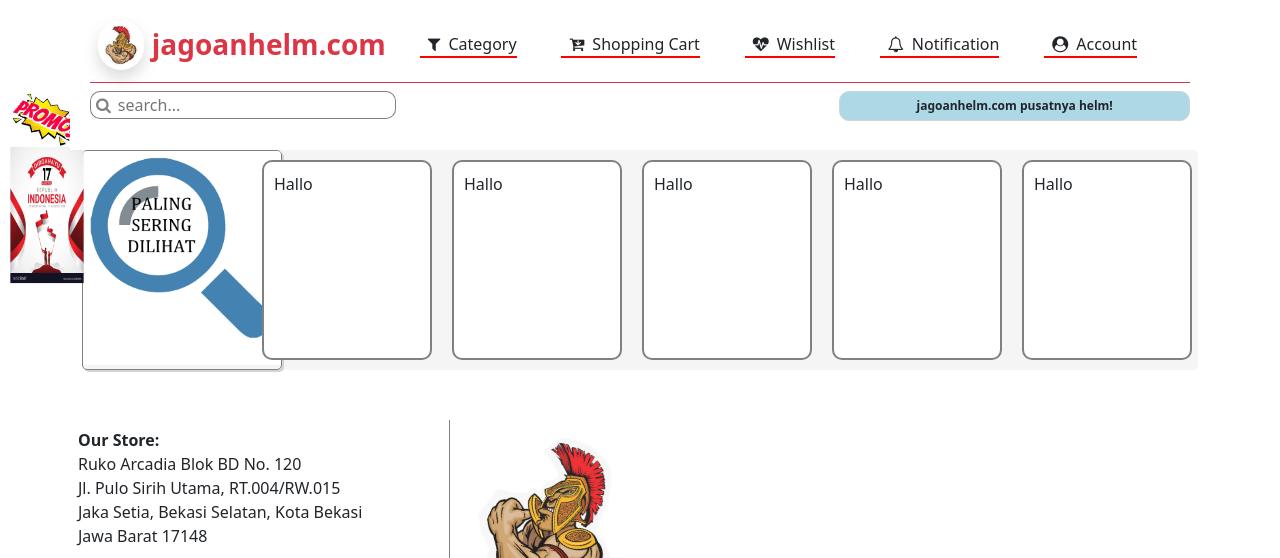
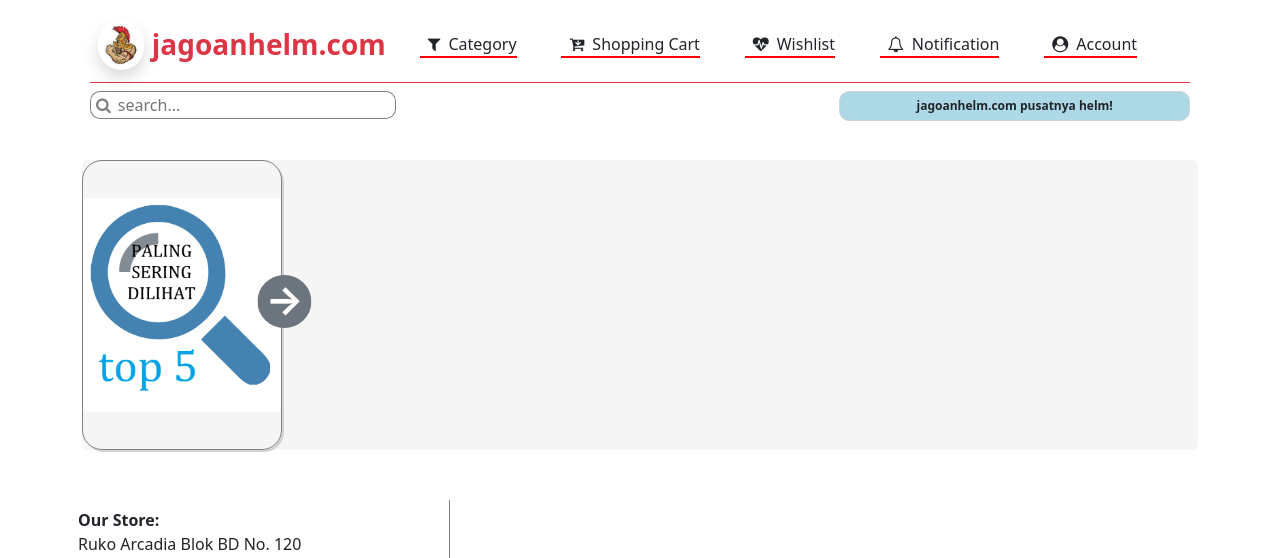
Before and after one commit to leopard1982/olshop2, a Django app: page / in a window 1280 px wide. Shown: the top 558 px of the page. Run offline with Django 4.2, Linux system fonts and the light colour scheme; data comes from the database, SQL or seed files in the repository; both versions use the stored data as it was after the commit; some libraries are stand-ins or nearby versions.

Commit message:
perbaikan tampilan 01.09.2023

```diff
--- a/administrasi/serializersnya.py
+++ b/administrasi/serializersnya.py
@@ -1,5 +1,6 @@
 from rest_framework import serializers
-from administrasi.models import searchKeyword, etalase, kategoriBarang, masterBarang, variasiUkuran, variasiVisor, variasiWarna
+from administrasi.models import searchKeyword, etalase, kategoriBarang, masterBarang, variasiUkuran
+from administrasi.models import variasiVisor, variasiWarna
 
 class serialSearchKeyword(serializers.ModelSerializer):
     class Meta:
@@ -10,3 +11,31 @@
     class Meta:
         model = kategoriBarang
         fields = "__all__"
+
+class serialEtalase(serializers.ModelSerializer):
+    class Meta:
+        model = etalase
+        fields = "__all__"
+
+class serialVariasUkuran(serializers.ModelSerializer):
+    class Meta:
+        model = variasiUkuran
+        fields = "__all__"
+
+class serialVariasVisor(serializers.ModelSerializer):
+    class Meta:
+        model = variasiVisor
+        fields = "__all__"
+
+class serialVariasiWarna(serializers.ModelSerializer):
+    class Meta:
+        model = variasiWarna
+        fields = "__all__"
+
+class serialMasterBarang(serializers.ModelSerializer):
+    barang_kategori = serialKategori()
+    barang_etalase = serialEtalase()
+
+    class Meta:
+        model = masterBarang
+        fields = "__all__"
--- a/penjualan/urls.py
+++ b/penjualan/urls.py
@@ -1,8 +1,9 @@
 from django.urls import path
-from penjualan.views import dashboard, set_search_keyword, get_kategori
+from penjualan.views import dashboard, set_search_keyword, get_kategori, get_barang_cari5
 
 urlpatterns = [
     path('',dashboard,name="dashboard"),
     path('api/set/search/',set_search_keyword, name="set_search_keyword"),
     path('api/get/kategori/',get_kategori,name="get_kategori"),
+    path('api/get/barang/cari5/',get_barang_cari5,name="get_barang_cari5"),
 ]
--- a/penjualan/views.py
+++ b/penjualan/views.py
@@ -1,8 +1,8 @@
 from django.shortcuts import render
 
-from administrasi.serializersnya import serialSearchKeyword, serialKategori
+from administrasi.serializersnya import serialSearchKeyword, serialKategori, serialMasterBarang
 
-from administrasi.models import searchKeyword, kategoriBarang
+from administrasi.models import searchKeyword, kategoriBarang, masterBarang
 
 from rest_framework.decorators import api_view
 
@@ -48,6 +48,18 @@
 
 @api_view(['POST'])
 def get_kategori(request):
-    kategori = kategoriBarang.objects.all()
-    serial = serialKategori(kategori,many=True)
-    return Response(serial.data)
+    if request.method == 'POST':
+        kategori = kategoriBarang.objects.all()
+        serial = serialKategori(kategori,many=True)
+        return Response(serial.data)
+    return Response({})
+@api_view(['POST'])
+def get_barang_cari5(request):
+    if request.method == 'POST':
+        master = masterBarang.objects.all().order_by('-barang_dicari')[:5]
+        serial = serialMasterBarang(master,many=True)
+        context = {
+            'result':serial.data
+        }
+        return Response(context)
+    return Response({})
--- a/static/css/margin.css
+++ b/static/css/margin.css
@@ -227,6 +227,7 @@
     animation-direction: alternate;
 }
 
+.box-sering-dicari:hover,
 .promo:hover,
 .promo2:hover {
     cursor: pointer;
@@ -265,12 +266,6 @@
     display: inline-flex;
 }
 
-.box-isi-kategori:hover {
-    transform: scale(1.2, 1.2);
-    transition-duration: 0.5s;
-    cursor: pointer;
-}
-
 .box-bingkai-kategori {
     width: 100%;
     min-width: 100%;
@@ -287,11 +282,11 @@
     width: 170px;
     min-width: 170px;
     max-width: 170px;
-    height: 200px;
-    min-height: 200px;
-    max-height: 200px;
+    height: 290px;
+    min-height: 290px;
+    max-height: 290px;
     border-radius: 10px;
-    margin-top: -210px;
+    margin-top: -290px;
     margin-bottom: 10px;
     margin-right: 20px;
     padding: 10px;
@@ -300,19 +295,43 @@
 }
 
 .box-sering-dicari:hover {
-    transform: scale(1.1, 1.1);
-    transition-duration: 1s;
+    transform: scale(1.05, 1.05);
+    transition-duration: 0.5s;
     cursor: pointer;
+    animation-name: kanan;
+    animation-duration: 1s;
+    animation-iteration-count: infinite;
+    animation-direction: alternate;
 }
 
 .box-sering-dicari-header {
     width: 200px;
     min-width: 200px;
     max-width: 200px;
-    height: 220px;
-    min-height: 220px;
-    max-height: 220px;
+    height: 290px;
+    min-height: 290px;
+    max-height: 290px;
     border: 1px solid grey;
-    border-radius: 5px;
+    border-radius: 20px;
     box-shadow: 2px 2px lightgrey;
 }
+
+
+@keyframes kanan {
+    from {
+        transform: translateX(0px);
+        transition-duration: 1s;
+    }
+
+    to {
+        transform: translateX(5px);
+        transition-duration: 2s;
+    }
+}
+
+.panah-kanan {
+    animation-duration: 1s;
+    animation-name: kanan;
+    animation-iteration-count: infinite;
+    animation-direction: alternate;
+}
--- a/templates/base.html
+++ b/templates/base.html
@@ -65,12 +65,6 @@
         </div>
     </div>
 
-    <div class="container-fluid fixed-top">
-        <img src="{% static 'img/promo-header.jpeg' %}"  class="promo" style="width:70px;height:40px;margin-top:100px" alt="">
-    </div>
-    <div class="container-fluid fixed-top">
-        <img src="{% static 'img/17an.jpg' %}" class="promo2" onmouseover="remove_dnone()" onclick="show_promo()"  style="width:70px;height:130px;margin-top:150px" alt="">
-    </div>
     <div class="container-fluid fixed-top d-none" id="mypromo">
         <img src="{% static 'img/jagoanhelm.png'%}" alt="">
     </div>
@@ -157,7 +151,7 @@
         </div>
         <div class="my-2"></div>
     </div>
-    <div class="container" onscroll="myFunction()" style="margin-bottom:50px;margin-top:150px;">
+    <div class="container" onscroll="myFunction()" style="margin-bottom:50px;margin-top:160px;">
         {% block contents%}{% endblock%}
     </div>
     <div class="container" style="margin-bottom:50px">
@@ -171,7 +165,7 @@
                 <iframe class="w-100" style="height:200px" src="https://www.google.com/maps/embed?pb=!1m18!1m12!1m3!1d3966.0085656979195!2d106.97028017380322!3d-6.262600993725997!2m3!1f0!2f0!3f0!3m2!1i1024!2i768!4f13.1!3m3!1m2!1s0x2e698db00b8eacf9%3A0x7ee3fad755f1e152!2sJagoan%20Helm!5e0!3m2!1sid!2sid!4v1693393950234!5m2!1sid!2sid" width="600" height="450" style="border:0;" allowfullscreen="" loading="lazy" referrerpolicy="no-referrer-when-downgrade"></iframe>
             </div>
             <div class="col-8">
-                <img src="{% static 'img/jagoanhelm.png'%}" class="w-25 promo" alt="">
+
             </div>
         </div>
 
@@ -354,6 +348,7 @@
             $(".account-box").slideUp("slow");
         }
 
+
         function show_promo() {
             $("#modalpromo").modal("show");
         }
--- a/templates/penjualan/dashboard.html
+++ b/templates/penjualan/dashboard.html
@@ -2,27 +2,62 @@
 {% load static %}
 {% block contents%}
 
-<div style="background-color:whitesmoke;border-radius:5px">
-    <div class="box-sering-dicari-header">
+<div style="background-color:whitesmoke;border-radius:5px;margin-top:20px" >
+    <div class="box-sering-dicari-header d-flex align-items-center">
         <img src="{% static 'img/DILIHAT.png'%}" class="w-100 rounded"/>
+        <div class='position-absolute'>
+            <div class="panah-kanan rounded-circle px-2  text-white fw-bold d-flex justify-content-center align-items-center bg-secondary h1" style="padding-bottom:5px;margin-left:170px">&rarr;</div>
+        </div>
     </div>
-    <div class="position-absolute d-flex justify-content-evenly" style="margin-left:180px">
-        <div class="box-sering-dicari">
-            Hallo
-        </div>
-        <div class="box-sering-dicari">
-            Hallo
-        </div>
-        <div class="box-sering-dicari">
-            Hallo
-        </div>
-        <div class="box-sering-dicari">
-            Hallo
-        </div>
-        <div class="box-sering-dicari">
-            Hallo
-        </div>
+    <div class="position-absolute d-flex justify-content-evenly" style="margin-left:230px" id="box_sering_dicari_5">
+
     </div>
 </div>
 
+<script>
+    function ubahKeUang(data) {
+        let x = data.toString();
+        let lebar = x.length-1;
+        let counter=1;
+        let lebar2 = lebar;
+        let uangku = "";
+        while(lebar>-1) {
+            uangku = x[lebar] + uangku;
+            if(counter==3 && lebar!=0) {
+                uangku = "." + uangku;
+                counter=1;
+            } else {
+                counter++;
+            }
+            lebar-=1;
+        }
+        return "Rp. " + uangku + ",00";
+    }
+    $(document).ready(function() {
+        $.ajax({
+            type: "POST",
+            url: 'api/get/barang/cari5/',
+            data: {
+                'csrfmiddlewaretoken': csrfmiddlewaretokennya
+            },
+            success: function(data) {
+                data.result.forEach(function(mydata){
+                    console.log(mydata);
+
+                    tampilkan = "<div class='box-sering-dicari'>"+
+                        "<img src='"    + mydata.barang_foto1 + "' alt='' class='w-100 rounded myimg'><div style='font-size:10px;font-weight:bold;'><div class='position-absolute' style='margin-top:-20px'><span class='badge bg-danger mx-1' style='font-size:10px;'>NEW</span><span class='badge bg-success mx-1' style='font-size:10px'>FREE ONGKIR!</span></div>"+
+                        mydata.barang_nama.toUpperCase()+"</div><div style='font-size:12px;color:green'>Harga: <strong>" + ubahKeUang(mydata.barang_harga) + "</strong></div>" +
+                        "<div style='font-size:12px;color:blue;'>Lokasi: <strong>"+ mydata.barang_etalase.etalase_nama.toUpperCase()+"</strong></div>"+
+                        "<div><span class='badge bg-info' style='font-size:10px'>DISC 15%</span></div></div>";
+                    $("#box_sering_dicari_5").append(tampilkan);
+                })
+            }
+        });
+    });
+
+    function test() {
+        alert("hohoho");
+    }
+</script>
+
 {% endblock%}
```
Also changed, not shown: media/barang/372648244_3693897744188353_1704807007173948096_n.jpg (added), media/barang/helm4_ftzzw8z_FeOGQVz.webp (added), media/barang/helma_7ZAnT5Q_wS8XZZu.webp (added), media/barang/pakaian.jpg (added), media/barang/photo_2023-08-09_17-31-06.jpg (added), media/barang/stretching.jpg (added), media/barang/stretching_filoUY0.jpg (added), media/barang/stretching_ibdZvkb.jpg (added), olshop2.sqlite3, static/img/DILIHAT.png.
